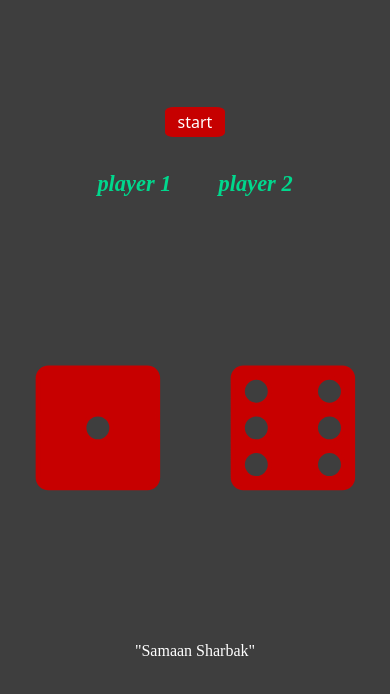
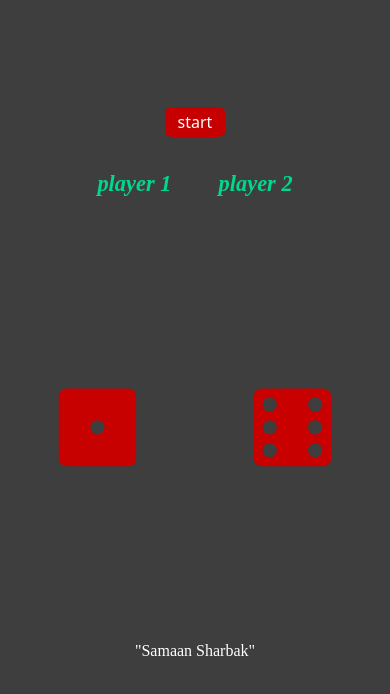
Before and after one commit to samaansharbak/Dice-by-samaan, a plain HTML site: page index.html in a window 390 px wide. Shown: the part 146-840 px from the top of the page. Drawn offline with nearby package versions, Linux system fonts and the light colour scheme.

Commit message:
Update style.css

```diff
--- a/css/style.css
+++ b/css/style.css
@@ -64,8 +64,8 @@ footer{
         width: 50%;
     }
     .dice1 img, .dice2 img{
-        width: 80%;
-        height: 80%;
+        width: 50%;
+        height: 50%;
     }
      body { font-size: 16px;
     }
```
